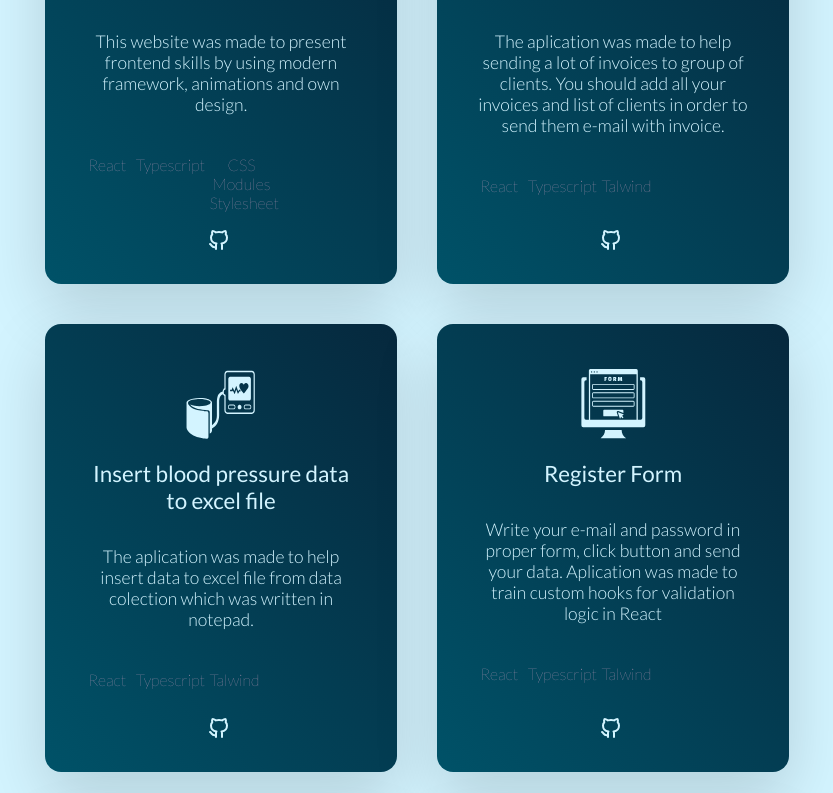
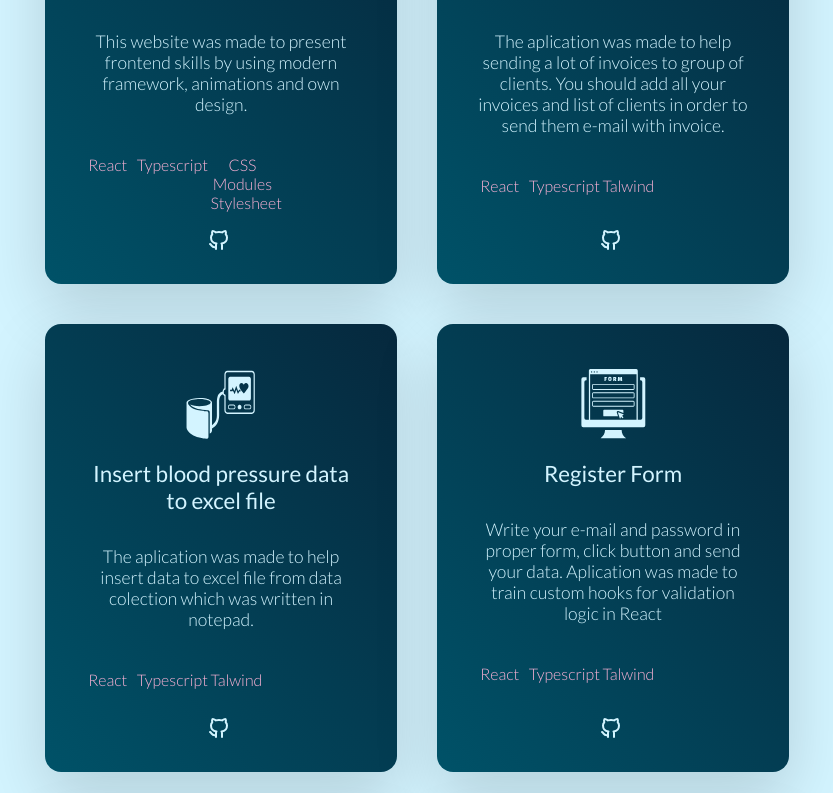
Before and after one commit to helter88/portfolio-website, a React (Create React App) app: page / in a window 1280 px wide. Shown: the part 1287-2080 px from the top of the page, without its empty margins (99-932 px from the left). Built offline with nearby package versions, Linux system fonts and the light colour scheme.

Commit message:
improve font-weight in tech-list-box in PortfolioCard

```diff
--- a/src/components/cards/PortfolioCard.module.css
+++ b/src/components/cards/PortfolioCard.module.css
@@ -26,7 +26,7 @@
 }
 .tech-list-box{
     padding: 1.5rem .2rem;
-    font-weight: 200;
+    font-weight: 300;
     display: flex;
     justify-content: flex-start;
     gap: 0.6rem;
```
